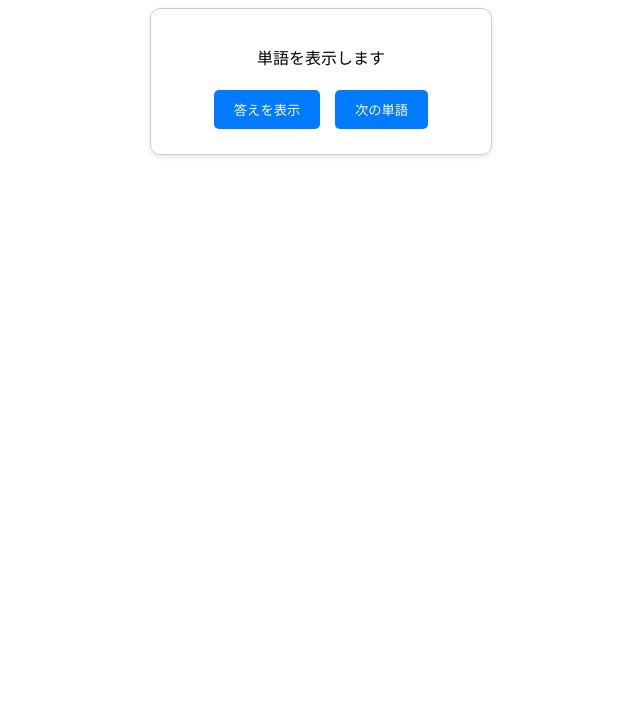
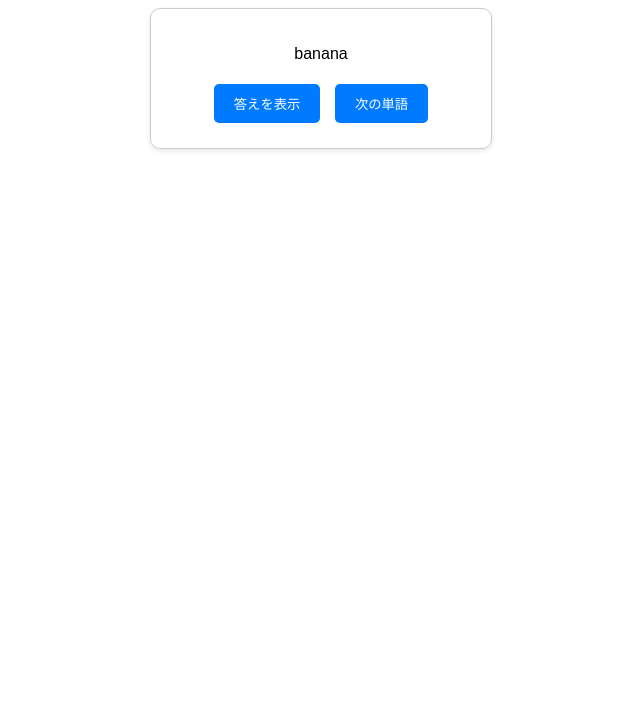
Before and after one commit to masaki0716/appDev, a plain HTML site: page docs/index.html in a window 1280 px wide. Shown: the part 81-800 px from the top of the page, without its empty margins (319-959 px from the left). Drawn offline with Linux system fonts and the light colour scheme; the site is published under a folder, as on GitHub Pages, so addresses that start at the root find nothing.

Commit message:
change FilePass Part2

```diff
--- a/docs/index.html
+++ b/docs/index.html
@@ -40,6 +40,6 @@
     <button onclick="showAnswer()">答えを表示</button>
     <button onclick="nextWord()">次の単語</button>
   </div>
-  <script src="/appDev/app.js"></script>
+  <script src="./app.js"></script>
 </body>
 </html>
```
